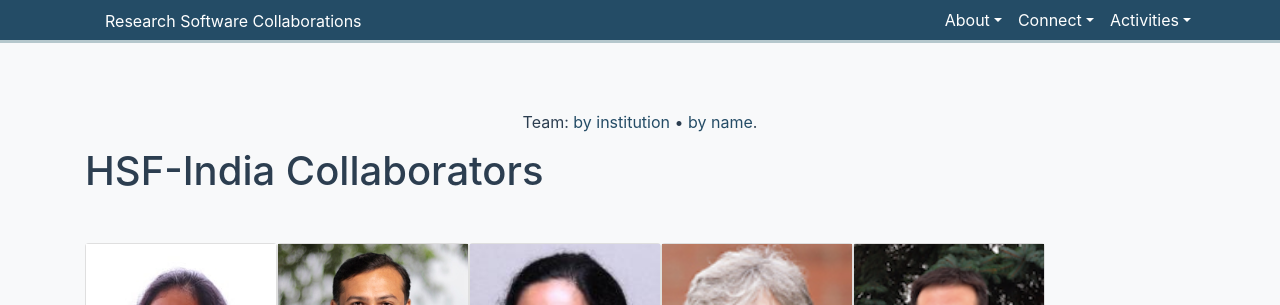
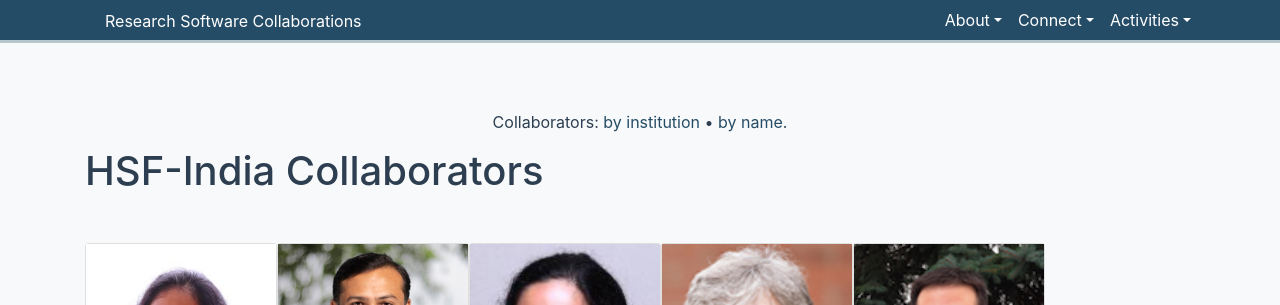
Before and after one commit to research-software-collaborations/research-software-collaborations.github.io, a Jekyll site: the page built from pages/about/team.md, in a window 1280 px wide and 900 px high. Shown: the top 305 px of the window. Built offline with Jekyll 4.4.1, drawn with Linux system fonts in a browser that asks for light colours; cached includes are drawn as plain includes.

Commit message:
minor text cleanup

```diff
--- a/_layouts/people.html
+++ b/_layouts/people.html
@@ -7,7 +7,7 @@
         <main role="main">
           <div class="presentation toppagelinks">
             <div class="inner">
-              Team:
+              Collaborators:
               <a href="/about/team.html">by institution</a>
               &#8226;
               <a href="/about/team_alphabetical.html">by name</a>.
--- a/pages/about/team.md
+++ b/pages/about/team.md
@@ -24,7 +24,7 @@ title: HSF-India Collaborators
 
 {%- comment -%}
 <br>
-<h1>Former Team Members</h1><br>
+<h1>Former Collaborators</h1><br>
 
 <div class="container-fluid">
   <div class="row">
```
